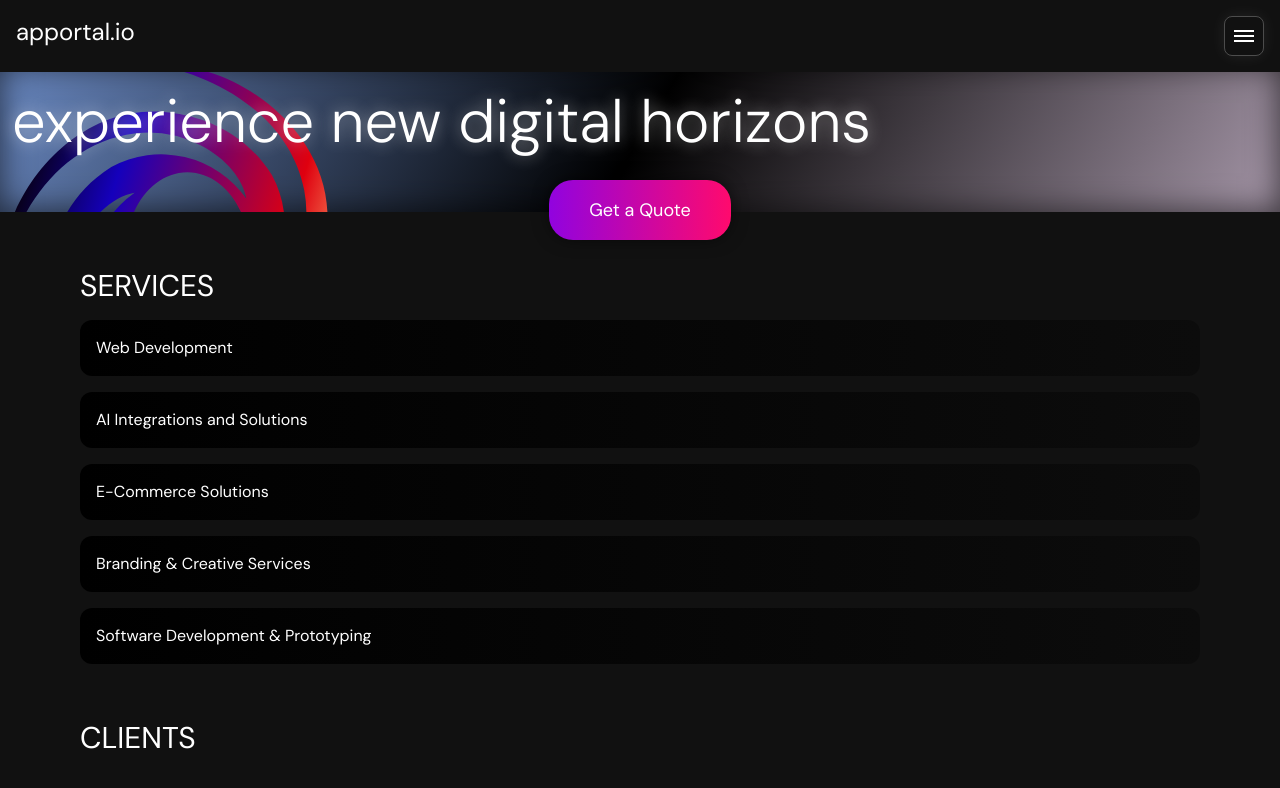
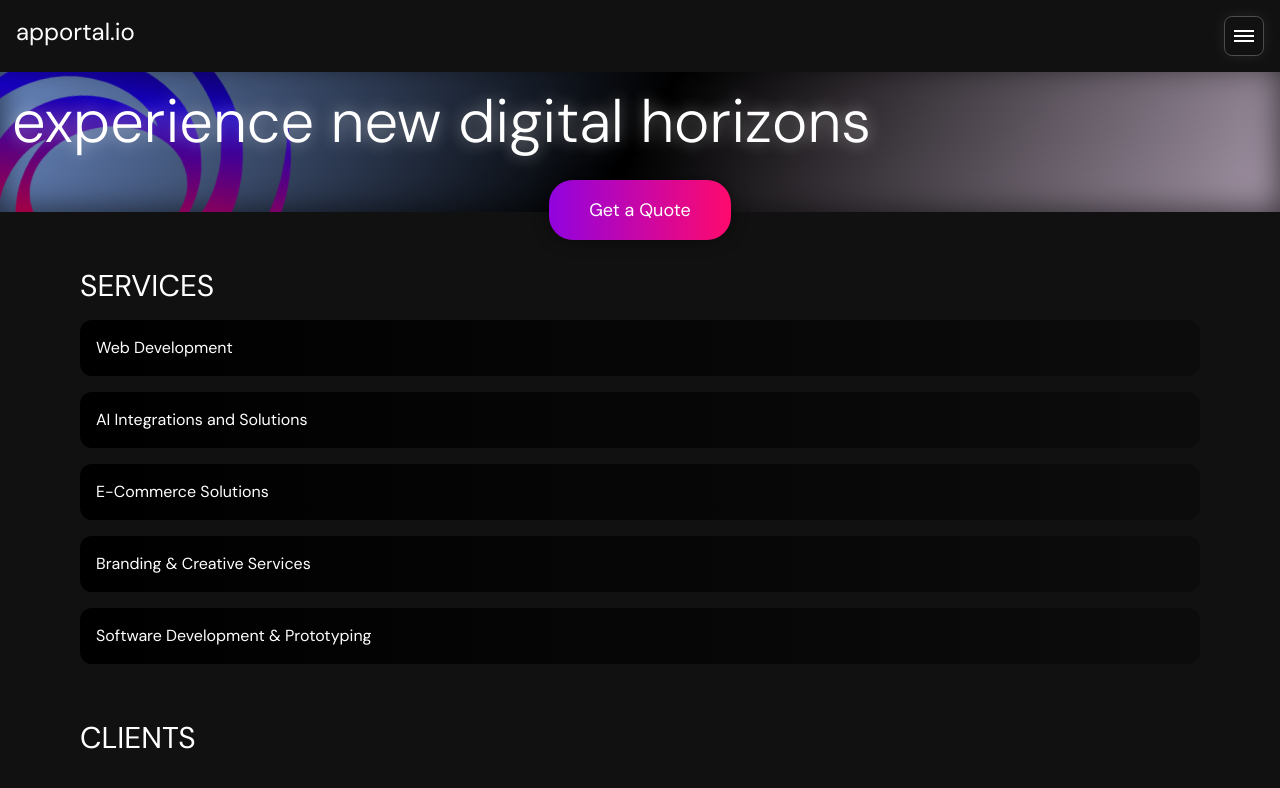
Before and after one commit to zackmorgs/apportal.io, a Next.js app: page / in a window 1280 px wide. Shown: the top 788 px of the page. Built offline with nearby package versions, Linux system fonts and the light colour scheme.

Commit message:
animated portal

```diff
--- a/components/hero-homepage.tsx
+++ b/components/hero-homepage.tsx
@@ -8,7 +8,7 @@ export default function HeroHomepage() {
     return (
         <Hero className="hero-homepage">
             <div className="hero-bg">
-                <Image src="/svg/portal.svg" alt="apportal.io Portal" width={375} height={375}/>
+                <Image id="portal-bg" src="/svg/portal.svg" alt="apportal.io Portal" width={375} height={375}/>
             </div>
             <div className="hero-text">
                 <HeadingXL>
--- a/components/ui/main.tsx
+++ b/components/ui/main.tsx
@@ -1,6 +1,6 @@
 "use client";
 
-import {useEffect, useState} from 'react';
+import {useEffect, useState, ReactNode} from 'react';
 
 interface MainProps {
     // title: string;
@@ -11,7 +11,7 @@ interface MainProps {
 }
 
 
-export default function Main({ title, children, className, ...rest }: HeroProps) {
+export default function Main({ title, children, className, ...rest }: MainProps) {
     const [loading, setLoading] = useState(true);
     const [loadPercentage, setLoadPercentage] = useState(0);
 
--- a/styles/homepage.scss
+++ b/styles/homepage.scss
@@ -1,10 +1,5 @@
 @tailwind utilities;
 // mobile-first
-
-.hero-loading {
-    @apply py-20;
-
-}
 
 #hero-container {
     @apply w-full;
@@ -17,41 +12,55 @@
 
 .hero-bg {
     @apply absolute left-1/2 transform -translate-x-1/2 bottom-0 pointer-events-none w-full h-full overflow-hidden;
-    background:linear-gradient(121deg, hsl(219 41% 58% / 1), #000000, hsl(291 9% 62% / 1));
-    z-index:-1;
+    background: linear-gradient(121deg, hsl(219 41% 58% / 1), #000000, hsl(291 9% 62% / 1));
+    z-index: -1;
     box-shadow: inset 0rem 0rem 2rem rgb(0 0 0 / 68%);
 }
+
+@keyframes rotatePortal {
+    from {
+        transform: rotate(0deg);
+    }
+
+    to {
+        transform: rotate(360deg);
+    }
+}
+
 #portal-bg {
     @apply absolute;
     top: -63px;
     left: -79px;
-    // height:200%;
-    // width:200%;
+    animation: rotatePortal 20s linear infinite;
 }
+
 .hero-text {
     text-shadow: 0rem 0rem 1rem rgb(255 255 255 / 48%);
 }
+
 #cta {
     @apply flex flex-row justify-center;
 }
+
 #btn-quote {
     @apply py-4 px-10 rounded-3xl inline-block mt-6 text-center text-lg absolute;
     // border-radius:2rem;
-    background:linear-gradient(90deg, rgb(145,3,223), rgb(255,10,109));
+    background: linear-gradient(90deg, rgb(145, 3, 223), rgb(255, 10, 109));
     // outline:2px solid rgba(255,255,255,0.3);
-    box-shadow: 0rem 0rem 1rem rgba(0,0,0,0.5);
+    box-shadow: 0rem 0rem 1rem rgba(0, 0, 0, 0.5);
 }
 
 #services_homepage {
     @apply w-full;
-    .service-item {
 
-    }
+    .service-item {}
+
     .service {
         @apply py-4 px-4 block rounded-xl mb-4;
-        text-decoration:none;
-        background:linear-gradient(270deg, #0c0c0c, #000000);
+        text-decoration: none;
+        background: linear-gradient(270deg, #0c0c0c, #000000);
     }
+
     .services-list {
         @apply grid grid-rows-1;
 
@@ -59,22 +68,12 @@
 }
 
 
-@media not all and (min-width: 640px) {
+@media not all and (min-width: 640px) {}
 
-}
+@media not all and (min-width: 768px) {}
 
-@media not all and (min-width: 768px) {
+@media not all and (min-width: 1024px) {}
 
-}
+@media not all and (min-width: 1280px) {}
 
-@media not all and (min-width: 1024px) {
-
-}
-
-@media not all and (min-width: 1280px) {
-
-}
-
-@media not all and (min-width: 1536px) {
-
-}
+@media not all and (min-width: 1536px) {}
```
